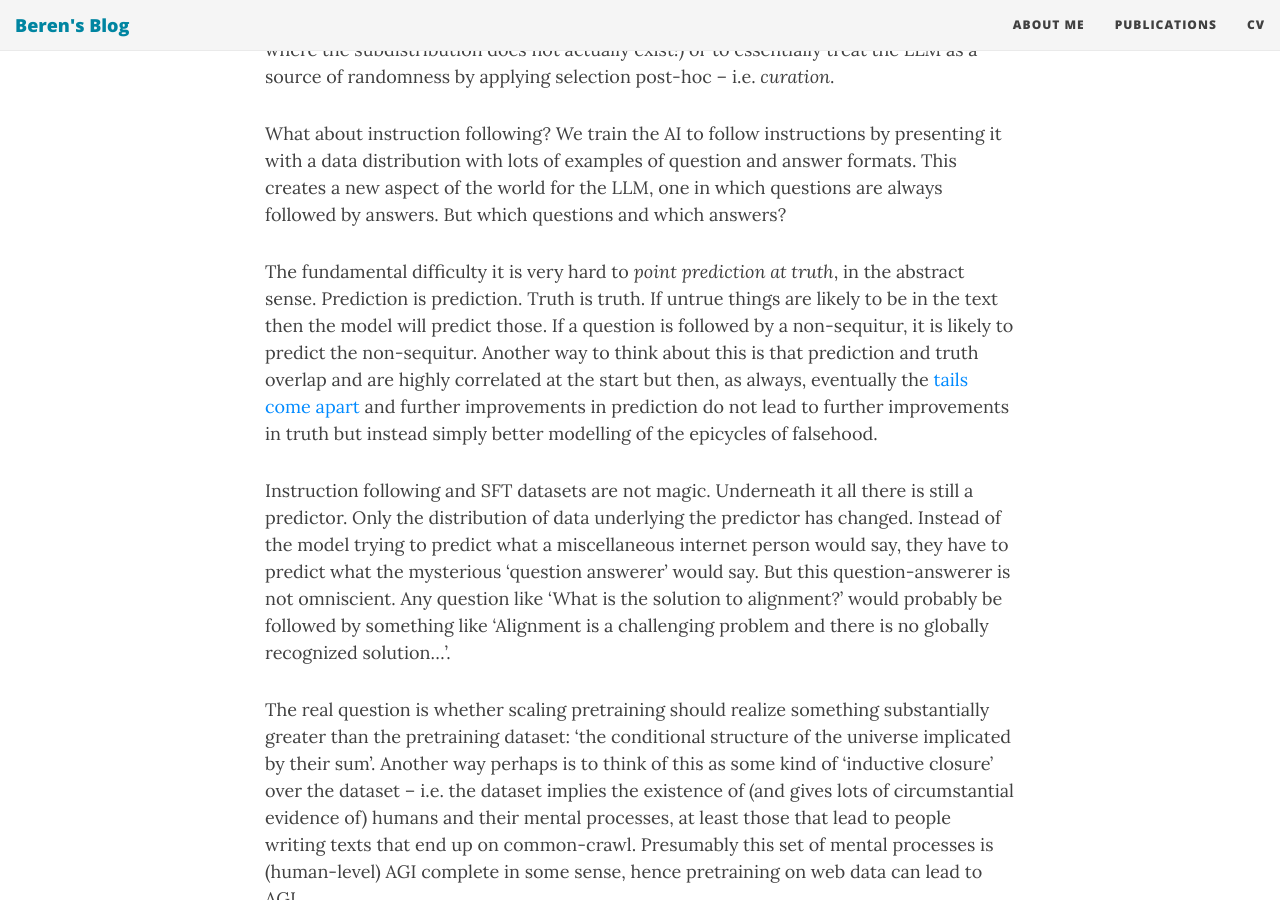
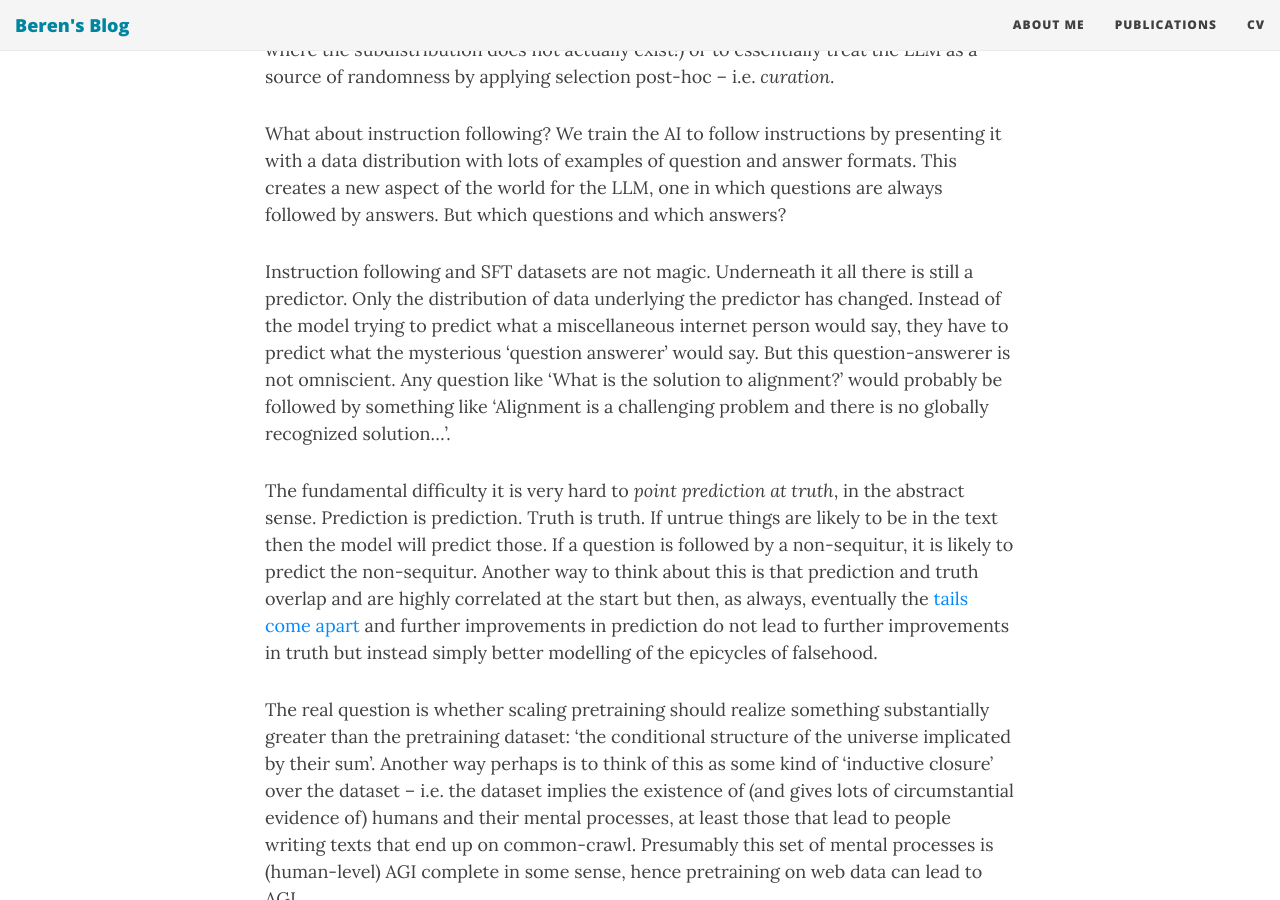
Before and after one commit to BerenMillidge/BerenMillidge.github.io, a Jekyll site: the page built from _posts/2025-08-03-The-Limit-Of-Prediction-Is-Not-Omniscience.md, in a window 1280 px wide and 900 px high, scrolled down 1736 px. Built offline with Jekyll 4.4.1, drawn with Linux system fonts in a browser that asks for light colours; nearby versions of some CDN libraries.

Commit message:
Update 2025-08-03-The-Limit-Of-Prediction-Is-Not-Omniscience.md

```diff
--- a/_posts/2025-08-03-The-Limit-Of-Prediction-Is-Not-Omniscience.md
+++ b/_posts/2025-08-03-The-Limit-Of-Prediction-Is-Not-Omniscience.md
@@ -17,9 +17,9 @@ Well then, isn't the solution just clever prompting? Like if we write something
 
 What about instruction following? We train the AI to follow instructions by presenting it with a data distribution with lots of examples of question and answer formats. This creates a new aspect of the world for the LLM, one in which questions are always followed by answers. But which questions and which answers?
 
+Instruction following and SFT datasets are not magic. Underneath it all there is still a predictor. Only the distribution of data underlying the predictor has changed. Instead of the model trying to predict what a miscellaneous internet person would say, they have to predict what the mysterious 'question answerer' would say. But this question-answerer is not omniscient. Any question like 'What is the solution to alignment?' would probably be followed by something like 'Alignment is a challenging problem and there is no globally recognized solution...'.
+
 The fundamental difficulty it is very hard to *point prediction at truth*, in the abstract sense. Prediction is prediction. Truth is truth. If untrue things are likely to be in the text then the model will predict those. If a question is followed by a non-sequitur, it is likely to predict the non-sequitur. Another way to think about this is that prediction and truth overlap and are highly correlated at the start but then, as always, eventually the [tails come apart](https://www.lesswrong.com/posts/dC7mP5nSwvpL65Qu5/why-the-tails-come-apart) and further improvements in prediction do not lead to further improvements in truth but instead simply better modelling of the epicycles of falsehood.
-
-Instruction following and SFT datasets are not magic. Underneath it all there is still a predictor. Only the distribution of data underlying the predictor has changed. Instead of the model trying to predict what a miscellaneous internet person would say, they have to predict what the mysterious 'question answerer' would say. But this question-answerer is not omniscient. Any question like 'What is the solution to alignment?' would probably be followed by something like 'Alignment is a challenging problem and there is no globally recognized solution...'.
 
 The real question is whether scaling pretraining should realize something substantially greater than the pretraining dataset: 'the conditional structure of the universe implicated by their sum'. Another way perhaps is to think of this as some kind of 'inductive closure' over the dataset -- i.e. the dataset implies the existence of (and gives lots of circumstantial evidence of) humans and their mental processes, at least those that lead to people writing texts that end up on common-crawl. Presumably this set of mental processes is (human-level) AGI complete in some sense, hence pretraining on web data can lead to AGI.
 
```
